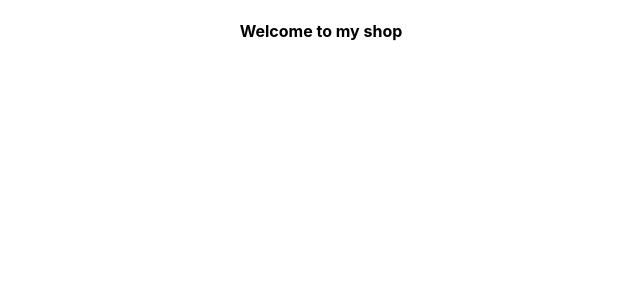
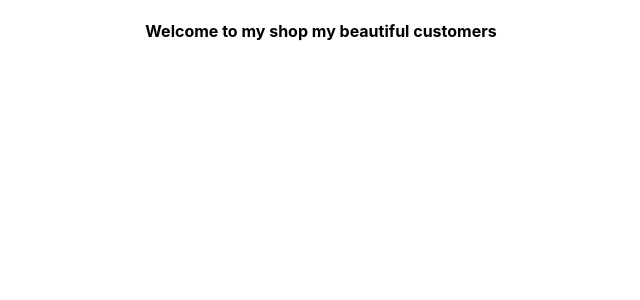
Before and after one commit to Nyayic/fannys-store, a React (Create React App) app: page / in a window 1280 px wide. Shown: the top 300 px of the page, without its empty margins (319-959 px from the left). Built offline with nearby package versions, Linux system fonts and the light colour scheme.

Commit message:
modify app.js file

```diff
--- a/src/App.js
+++ b/src/App.js
@@ -5,7 +5,7 @@ import './App.css';
 function App() {
   return (
     <div className="App">
-     <h4>Welcome to my shop</h4>
+     <h4>Welcome to my shop my beautiful customers</h4>
     </div>
   );
 }
```
